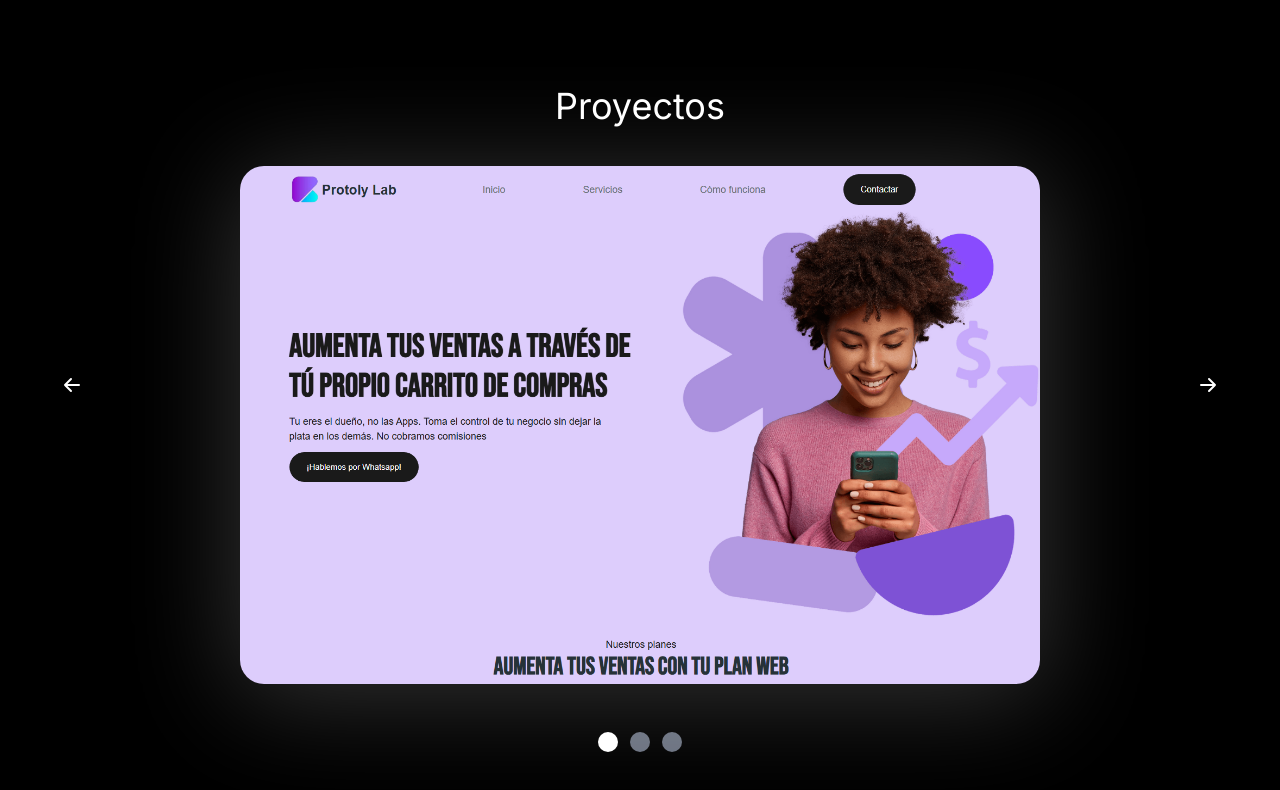
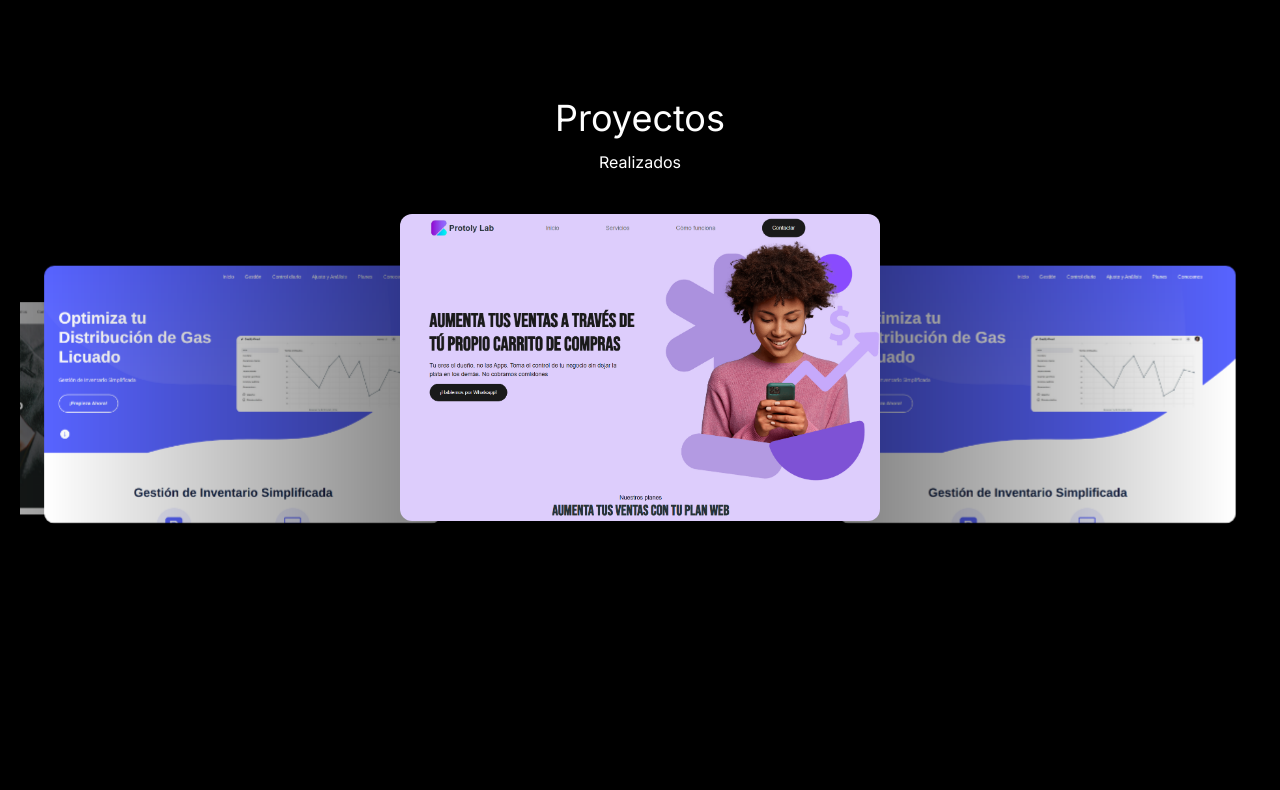
Before and after one commit to MatiTarl/Porfolio, a Next.js app: page / in a window 1280 px wide. Shown: the part 654-1444 px from the top of the page. Built offline with nearby package versions, Linux system fonts and the light colour scheme.

Commit message:
Correcion de carousel y agregado de animaciones para cada card sin terminar

```diff
--- a/package.json
+++ b/package.json
@@ -12,7 +12,8 @@
     "file-saver": "^2.0.5",
     "next": "14.2.4",
     "react": "^18",
-    "react-dom": "^18"
+    "react-dom": "^18",
+    "swiper": "^11.1.9"
   },
   "devDependencies": {
     "@types/node": "^20",
--- a/src/app/components/carousel/CarouselReact.jsx
+++ b/src/app/components/carousel/CarouselReact.jsx
@@ -1,74 +1,94 @@
+"use client";
+
 import { useState } from "react";
+//-----------------ICONS-----------------
 import Right from "../../../ui/icons/right";
 import Left from "../../../ui/icons/left";
-import Image from "next/image";
+//-----------------ICONS-----------------
+//-----------------Carousel-----------------
+import "swiper/css";
+import "swiper/css/navigation";
+import "swiper/css/pagination";
+import "swiper/css/effect-coverflow";
+import { Navigation, Pagination, EffectCoverflow } from "swiper/modules";
+import { Swiper, SwiperSlide } from "swiper/react";
+//-----------------Carousel-----------------
 
 export default function Carousel() {
   let slides = [
-    "/EcconomyPage.png",
-    "/GastifyPage.png",
-    "/abogadoPage.png"
+    {
+      href: "",
+      img: "/EcconomyPage.png",
+    },
+    {
+      href: "",
+      img: "/GastifyPage.png",
+    },
+    {
+      href: "",
+      img: "/abogadoPage.png",
+    },
+    {
+      href: "",
+      img: "/GastifyPage.png",
+    },
   ];
-  let [current, setCurrent] = useState(0);
-
-  let previousSlide = () => {
-    if (current === 0) setCurrent(slides.length - 1);
-    else setCurrent(current - 1);
-  };
-
-  let nextSlide = () => {
-    if (current === slides.length - 1) setCurrent(0);
-    else setCurrent(current + 1);
-  };
 
   return (
-    <section>
-      <div className="flex flex-col justify-center items-center ">
-      <h2 class="text-4xl text-white pb-10">Proyectos</h2>
-        <div className="overflow-hidden relative shadow-[0px_10px_107px_5px_rgba(253,_253,_253,_0.2)] rounded-3xl sm:w-[800px]">
-          <a href="https://google.com.ar">
-            <div
-              className={`flex transition ease-out duration-700 hs-carousel-body`}
-              style={{
-                transform: `translateX(-${current * 100}%)`,
-              }}
-            >
-              {slides.map((slide) => {
-                return <img src={slide} alt="Slides de proyectos" key="" />;
-              })}
-            </div>
-          </a>
-        </div>
-        <div className=" flex sm:absolute w-full justify-center sm:justify-between items-center text-white pt-5 sm:pt-0 px-2 sm:px-10 text-3xl">
-          <button
-            onClick={previousSlide}
-            className="relative overflow-hidden rounded-md px-5 py-2.5 text-white transition-all duration-300 [transition-timing-function:cubic-bezier(0.175,0.885,0.32,1.275)] active:-translate-y-1 active:scale-x-90 active:scale-y-110"
-          >
-            <Left />
-          </button>
-          <button
-            onClick={nextSlide}
-            className="relative overflow-hidden rounded-md px-5 py-2.5 text-white transition-all duration-300 [transition-timing-function:cubic-bezier(0.175,0.885,0.32,1.275)] active:-translate-y-1 active:scale-x-90 active:scale-y-110"
-          >
-            <Right />
-          </button>
-        </div>
+    <section className="container">
+      <div className="items-center flex flex-col text-center pb-10">
+        <h2 className="text-4xl text-white p-3">Proyectos</h2>
+        <h5 className="text-white">Realizados</h5>
       </div>
-      <div className="hidden sm:flex bottom-0 sm:py-12 justify-center gap-3 w-full">
-        {slides.map((s, i) => {
+      <Swiper
+        effect={"coverflow"}
+        grabCursor={true}
+        centeredSlides={true}
+        loop={true}
+        slidesPerView={"auto"}
+        coverflowEffect={{
+          rotate: 0,
+          stretch: 0,
+          depth: 100,
+          modifier: 2.5,
+        }}
+        pagination={{ el: "swiper-pagination", clickable: true }}
+        navigation={{
+          nextEl: "swiper-button-next",
+          prevEl: "swiper-button-prev",
+          clickable: true,
+        }}
+        modules={[EffectCoverflow, Pagination, Navigation]}
+        className="relative items-center justify-center h-[600px] hover:animate-desplazarArriba animate-volverAbajo"
+      >
+        {slides.map((slide) => {
           return (
-            <div
-              onClick={() => {
-                setCurrent(i);
-              }}
-              key={"circle" + i}
-              className={`rounded-full w-5 h-5 cursor-pointer duration-700 ${
-                i == current ? "bg-white" : "bg-gray-500"
-              }`}
-            ></div>
+            <>
+              <SwiperSlide className="sm:max-w-[30rem] ">
+                <div className="sm:max-w-[30rem] ">
+                  <a href="https://www.google.com.ar">
+                    <img
+                      src={slide.img}
+                      className="rounded-xl sm:max-w-[30rem] hover:blur-[1px] hover: transition duration-700 "
+                      alt="Slides de proyectos"
+                    />
+                  </a>
+                </div>
+              </SwiperSlide>
+            </>
           );
         })}
-      </div>
+
+        {/* <div className="relative pb-8 flex items-center justify-center">
+          <div className="swiper-button-prev">
+            <Right></Right>
+          </div>
+          <div className="swiper-button-next">
+            <Left></Left>
+          </div>
+          <div className="swiper-pagination"></div>
+        </div> */}
+      </Swiper>
     </section>
   );
 }
--- /dev/null
+++ b/src/app/components/carousel/carousel2.jsx
@@ -0,0 +1,83 @@
+import React from 'react'
+
+export default function carousel2() {
+    let slides = [
+        {
+          href: "",
+          img: "/EcconomyPage.png",
+        },
+        {
+          href: "",
+          img: "/GastifyPage.png",
+        },
+        {
+          href: "",
+          img: "/abogadoPage.png",
+        },
+      ];
+    //   let [current, setCurrent] = useState(0);
+
+    //   let previousSlide = () => {
+    //     if (current === 0) setCurrent(slides.length - 1);
+    //     else setCurrent(current - 1);
+    //   };
+
+    //   let nextSlide = () => {
+    //     if (current === slides.length - 1) setCurrent(0);
+    //     else setCurrent(current + 1);
+    //   };
+
+  return (
+    <section>
+    <div className="flex flex-col justify-center items-center ">
+      <div class=" items-center flex flex-col text-center pb-10">
+        <h2 class="text-4xl text-white p-3">Proyectos</h2>
+        <h5 class="text-white">Realizados</h5>
+      </div>
+      <div className="overflow-hidden relative shadow-[0px_10px_107px_5px_rgba(253,_253,_253,_0.2)] rounded-3xl sm:w-[800px]">
+        <a href={""}>
+          <div
+            className={`flex transition ease-out duration-700 hs-carousel-body`}
+            style={{
+              transform: `translateX(-${current * 100}%)`,
+            }}
+          >
+            {slides.map((slide) => {
+              return <img src={slide.img} alt="Slides de proyectos" key="" />;
+            })}
+          </div>
+        </a>
+      </div>
+      <div className=" flex sm:absolute w-full justify-center sm:justify-between items-center text-white pt-5 sm:pt-0 px-2 sm:px-10 text-3xl">
+        <button
+          onClick={previousSlide}
+          className="relative overflow-hidden rounded-md px-5 py-2.5 text-white transition-all duration-300 [transition-timing-function:cubic-bezier(0.175,0.885,0.32,1.275)] active:-translate-y-1 active:scale-x-90 active:scale-y-110"
+        >
+          {/* <Left /> */}
+        </button>
+        <button
+          onClick={nextSlide}
+          className="relative overflow-hidden rounded-md px-5 py-2.5 text-white transition-all duration-300 [transition-timing-function:cubic-bezier(0.175,0.885,0.32,1.275)] active:-translate-y-1 active:scale-x-90 active:scale-y-110"
+        >
+          {/* <Right /> */}
+        </button>
+      </div>
+    </div>
+    <div className="hidden sm:flex bottom-0 sm:py-12 justify-center gap-3 w-full">
+      {slides.map((s, i) => {
+        return (
+          <div
+            onClick={() => {
+              setCurrent(i);
+            }}
+            key={"circle" + i}
+            className={`rounded-full w-5 h-5 cursor-pointer duration-700 ${
+              i == current ? "bg-white" : "bg-gray-500"
+            }`}
+          ></div>
+        );
+      })}
+    </div>
+  </section>
+  )
+}
--- a/src/app/layout.tsx
+++ b/src/app/layout.tsx
@@ -1,7 +1,6 @@
 import type { Metadata } from "next";
 import { Inter } from "next/font/google";
 import "../ui/global.css"
-
 const inter = Inter({ subsets: ["latin"] });
 
 export const metadata: Metadata = {
--- a/tailwind.config.ts
+++ b/tailwind.config.ts
@@ -13,6 +13,20 @@ const config: Config = {
         "gradient-conic":
           "conic-gradient(from 180deg at 50% 50%, var(--tw-gradient-stops))",
       },
+      keyframes: {
+        desplazarArriba: {
+          '0%': { transform: 'translateY(0)' },
+          '100%': { transform: 'translateY(-15%)' },
+        },
+        volverAbajo: {
+          '0%': { transform: 'translateY(-15%)' },
+          '100%': { transform: 'translateY(0)' },
+        },
+      },
+      animation: {
+        desplazarArriba: 'desplazarArriba 1s ease-in-out forwards',
+        volverAbajo: 'volverAbajo 1s ease-in-out forwards',
+      },
     },
   },
   plugins: [],
```
Also changed, not shown: 1 other file (tests, documents, lock files or other folders).
